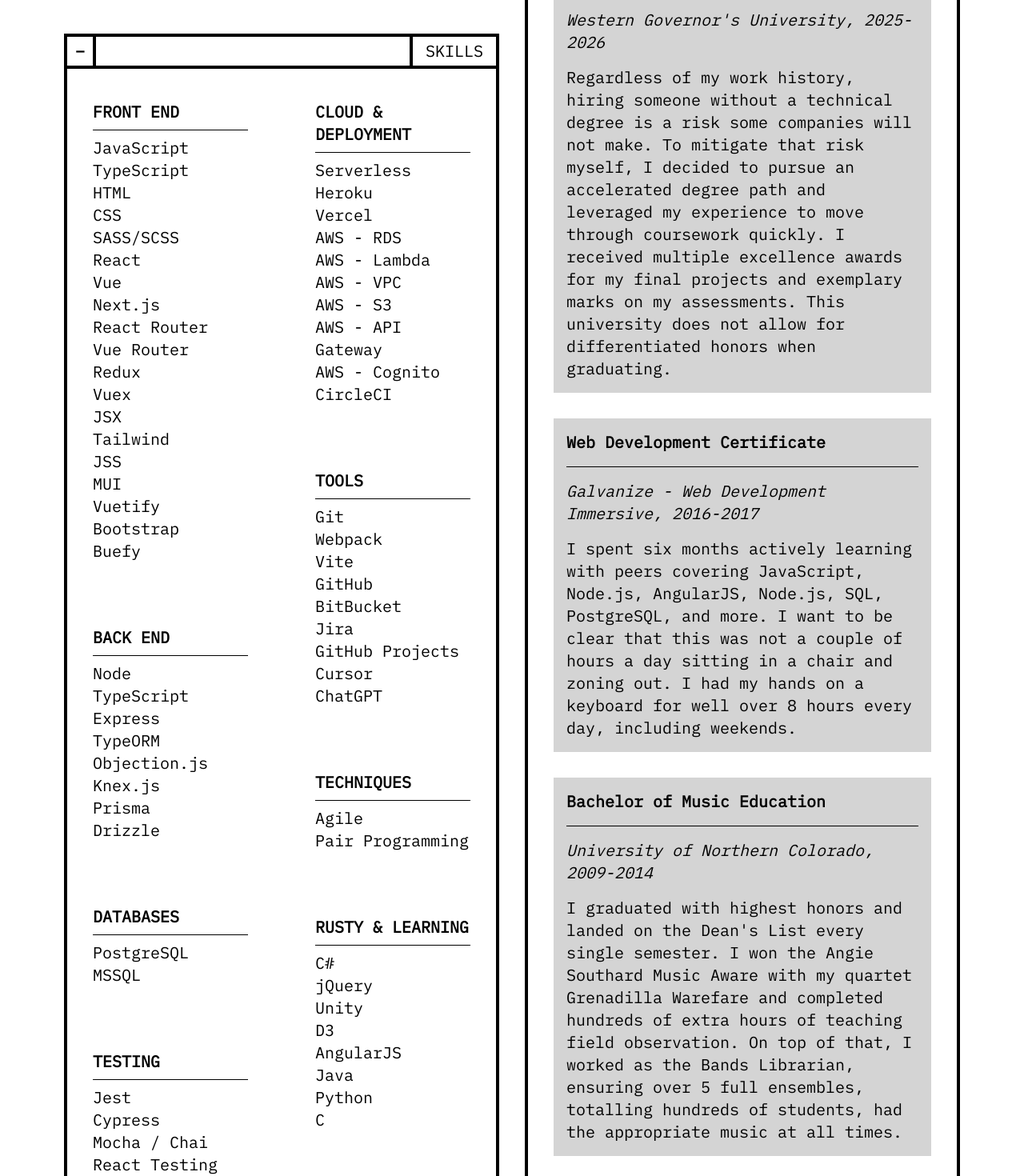
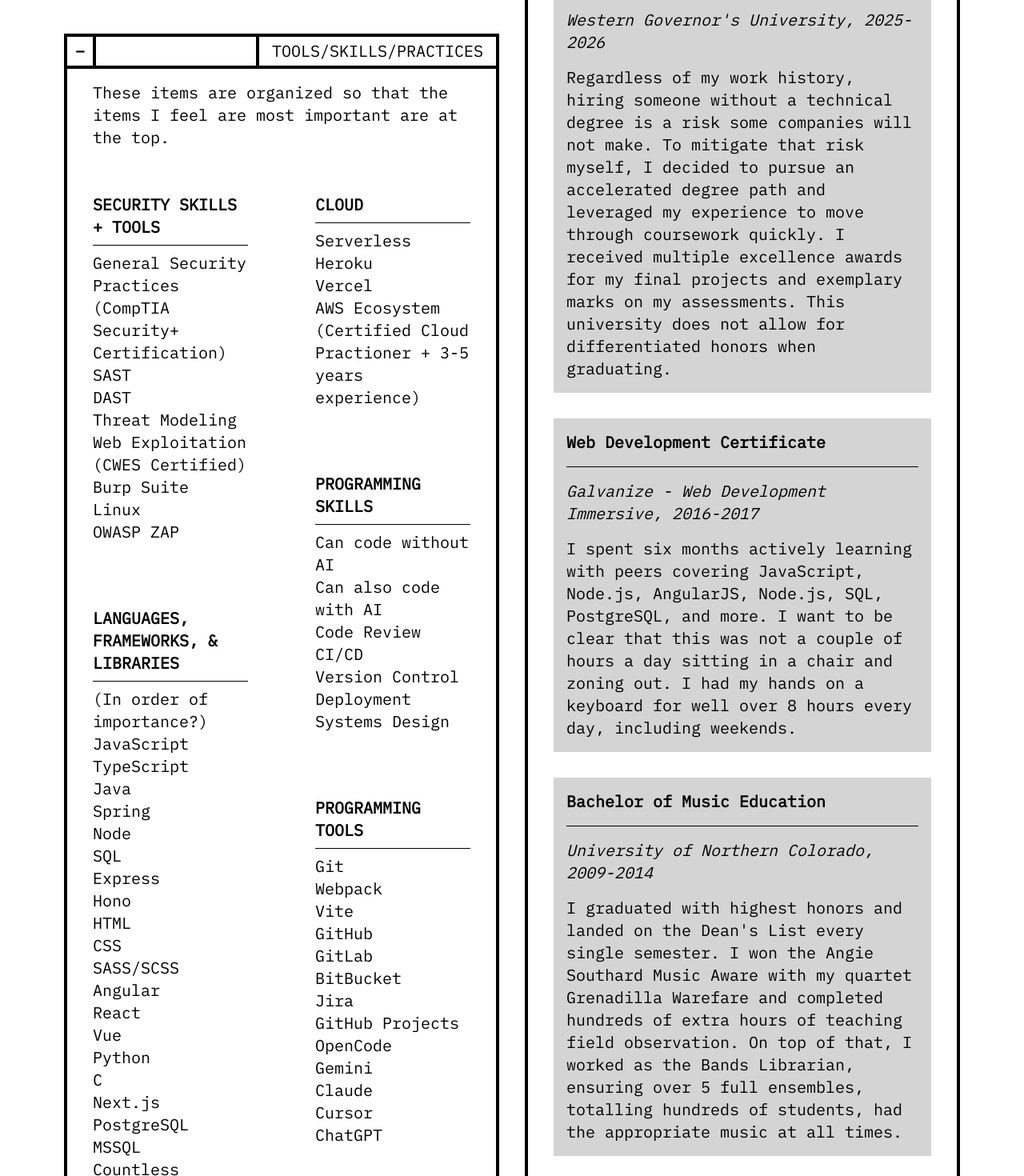
Before and after one commit to CassandraGoose/portfolio-2025, a React (Vite) app: page / in a window 1280 px wide. Shown: the part 1320-2790 px from the top of the page at 80% size. Built offline with nearby package versions, Linux system fonts and the light colour scheme.

Commit message:
update skills

```diff
--- a/src/components/SkillsCard.tsx
+++ b/src/components/SkillsCard.tsx
@@ -2,106 +2,85 @@
 import SkillList from "./SkillList";
 import LinkButton from "./LinkButton";
 
-const FRONT_END_SKILLS = [
+const LANGUAGES_FRAMEWORKS_LIBRARIES_SKILLS = [
+  "(In order of importance?)",
   "JavaScript",
   "TypeScript",
+  "Java",
+  "Spring",
+  "Node",
+  "SQL",
+  "Express",
+  "Hono",
   "HTML",
   "CSS",
   "SASS/SCSS",
+  "Angular",
   "React",
   "Vue",
+  "Python",
+  "C",
   "Next.js",
-  "React Router",
-  "Vue Router",
-  "Redux",
-  "Vuex",
-  "JSX",
-  "Tailwind",
-  "JSS",
-  "MUI",
-  "Vuetify",
-  "Bootstrap",
-  "Buefy",
+  "PostgreSQL",
+  "MSSQL",
+  "Countless Testing Libraries, ORMs, Query Builders, CSS Libraries, State Management Libraries, and more."
 ];
 
-const BACK_END_SKILLS = [
-  "Node",
-  "TypeScript",
-  "Express",
-  "TypeORM",
-  "Objection.js",
-  "Knex.js",
-  "Prisma",
-  "Drizzle",
-];
-
-const TESTING_SKILLS = [
-  "Jest",
-  "Cypress",
-  "Mocha / Chai",
-  "React Testing Library",
-  "Vue Test Utils",
-];
-
-const DB_SKILLS = ["PostgreSQL", "MSSQL"];
+const PROGRAMMING_SKILLS = [
+  'Can code without AI',
+  'Can also code with AI',
+  'Code Review',
+  'CI/CD',
+  'Version Control',
+  'Deployment',
+  'Systems Design',
+]
 
 const CLOUD_SKILLS = [
   "Serverless",
   "Heroku",
   "Vercel",
-  "AWS - RDS",
-  "AWS - Lambda",
-  "AWS - VPC",
-  "AWS - S3",
-  "AWS - API Gateway",
-  "AWS - Cognito",
-  "CircleCI",
+  "AWS Ecosystem (Certified Cloud Practioner + 3-5 years experience)"
 ];
 
-const TOOLS_SKILLS = [
+const PROGRAMMING_TOOLS_SKILLS = [
   "Git",
   "Webpack",
   "Vite",
   "GitHub",
+  "GitLab",
   "BitBucket",
   "Jira",
   "GitHub Projects",
+  "OpenCode",
+  "Gemini",
+  "Claude",
   "Cursor",
   "ChatGPT",
 ];
 
-const TECHNIQUE_SKILLS = ["Agile", "Pair Programming"];
+const TECHNIQUE_SKILLS = ["Agile", "Pair Programming", "Governance & Management"];
 
-const RUSTY_SKILLS = [
-  "C#",
-  "jQuery",
-  "Unity",
-  "D3",
-  "AngularJS",
-  "Java",
-  "Python",
-  "C",
-];
+const SECURITY_SKILLS = ['General Security Practices (CompTIA Security+ Certification)', 'SAST', 'DAST', 'Threat Modeling', 'Web Exploitation (CWES Certified)', 'Burp Suite', 'Linux', 'OWASP ZAP'];
 
 function SkillsCard() {
   return (
     <Card
       nav={
         <p className="border-l-4 border-solid border-black justify-center px-4 flex items-center">
-          SKILLS
+          TOOLS/SKILLS/PRACTICES
         </p>
       }
       id="skills"
     >
+      <p className="p-4 px-8">These items are organized so that the items I feel are most important are at the top.</p>
       <ul className="columns-2">
-        <SkillList title="Front End" skills={FRONT_END_SKILLS} />
-        <SkillList title="Back End" skills={BACK_END_SKILLS} />
-        <SkillList title="Databases" skills={DB_SKILLS} />
-        <SkillList title="Testing" skills={TESTING_SKILLS} />
-        <SkillList title="Cloud & Deployment" skills={CLOUD_SKILLS} />
-        <SkillList title="Tools" skills={TOOLS_SKILLS} />
-        <SkillList title="Techniques" skills={TECHNIQUE_SKILLS} />
-        <SkillList title="Rusty & Learning" skills={RUSTY_SKILLS} />
+        <SkillList title="Security Skills + Tools" skills={SECURITY_SKILLS} />
+        <SkillList title="Languages, Frameworks, & Libraries" skills={LANGUAGES_FRAMEWORKS_LIBRARIES_SKILLS} />
+        <SkillList title="Cloud" skills={CLOUD_SKILLS} />
+                <SkillList title="Programming Skills" skills={PROGRAMMING_SKILLS} />
+        <SkillList title="Programming Tools" skills={PROGRAMMING_TOOLS_SKILLS} />
+        <SkillList title="Processes" skills={TECHNIQUE_SKILLS} />
       </ul>
       <div className="flex justify-center align-center p-4">
         <LinkButton href="#nav">BACK TO TOP</LinkButton>
```
